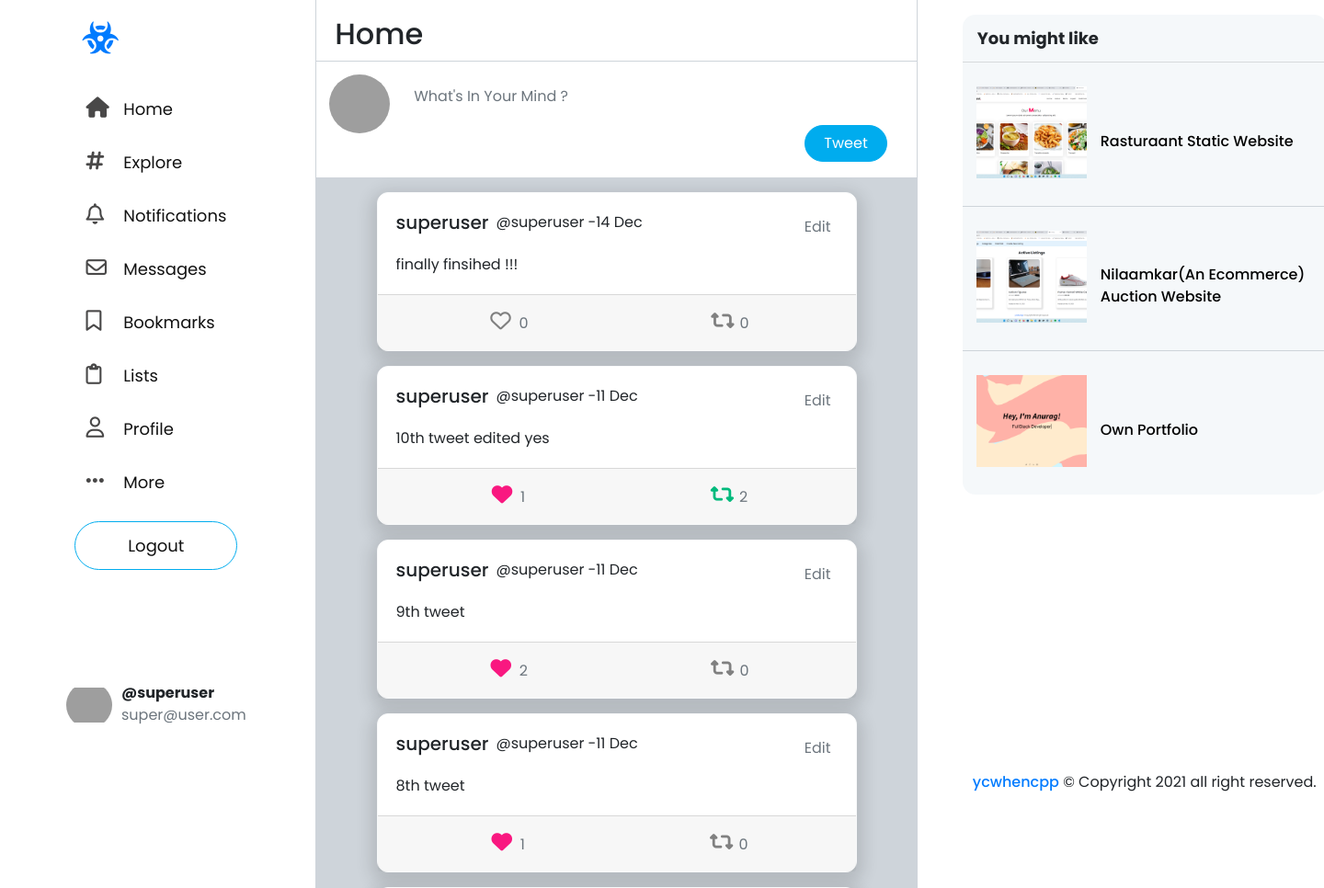
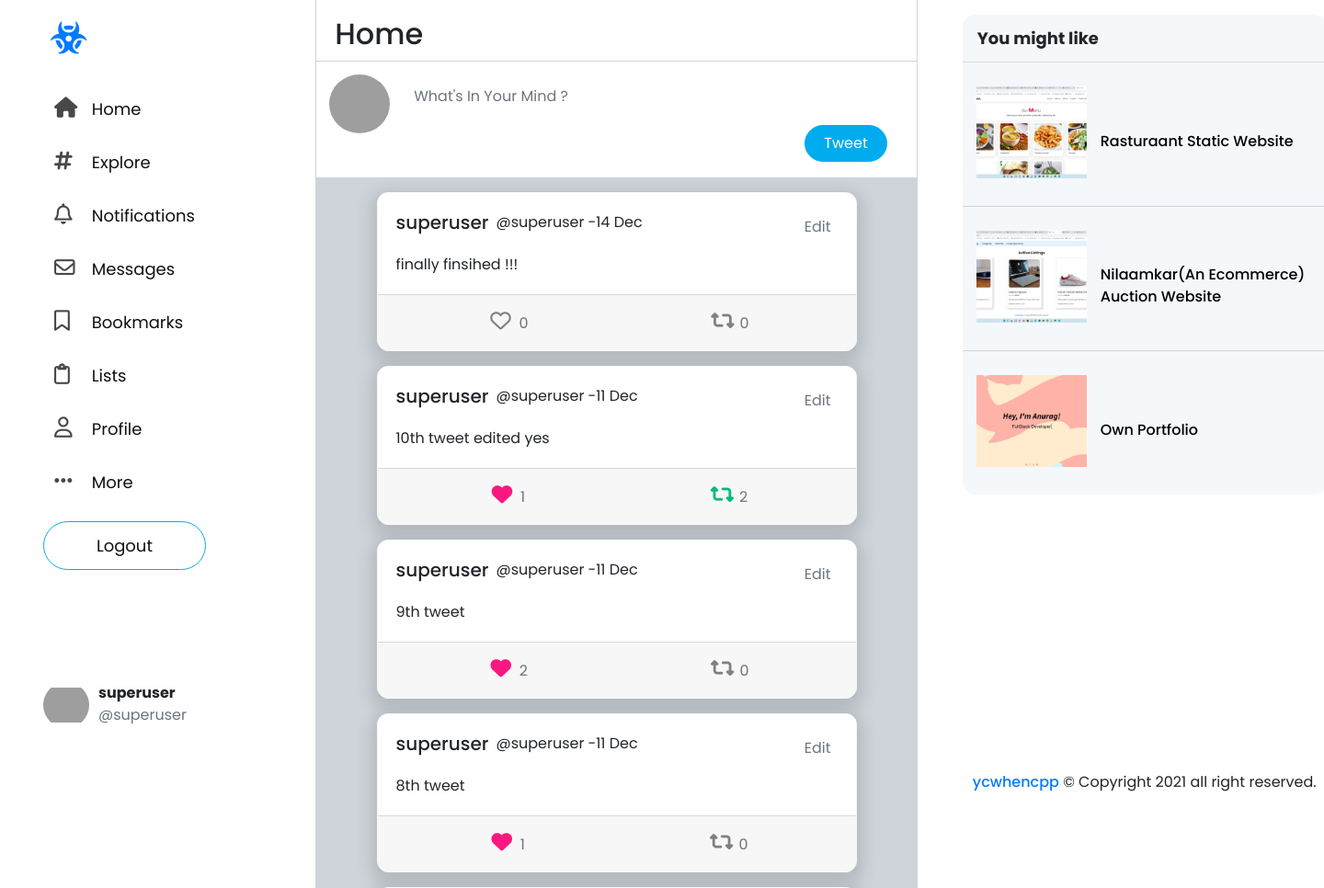
Before and after one commit to ycwhencpp/twitter-clone, a Django app: page / in a window 1440 px wide. Shown: the top 966 px of the page at 92% size. Run offline with Django 3.2, Linux system fonts and the light colour scheme; a user stored in the database is signed in; data comes from the database, SQL or seed files in the repository; some libraries are stand-ins or nearby versions; grey boxes are pictures that could not be loaded.

Commit message:
fixed sidebar issue

```diff
--- a/network/static/network/styles.css
+++ b/network/static/network/styles.css
@@ -16,7 +16,7 @@ body{
 }
 .sidebar{
     height:100vh;
-    padding:0 40px;
+    /* padding:0 40px; */
     width:100%;
 
 }
--- a/network/templates/network/layout.html
+++ b/network/templates/network/layout.html
@@ -54,8 +54,8 @@
                       <div class="user-sidebar ">
                         <img class=" sidebar-profile-img" src="https://abs.twimg.com/sticky/default_profile_images/default_profile_400x400.png" alt="">
                         <div class="sidebar-user-info">
-                            <p class="mb-0"><strong>@{{user.username}}</strong></p>
-                            <p class="text-muted">{{user.email}}</p>
+                            <p class="mb-0"><strong>{{user.username}}</strong></p>
+                            <p class="text-muted">@{{user.username}}</p>
                         </div>
                       </div>
                     {% endif %}
--- a/project4/settings.py
+++ b/project4/settings.py
@@ -30,8 +30,8 @@ ALLOWED_HOSTS = [
     'https://pipeout.herokuapp.com/'
     'localhost',
     '127.0.0.1',
+
 ]
-
 
 # Application definition
 
```
